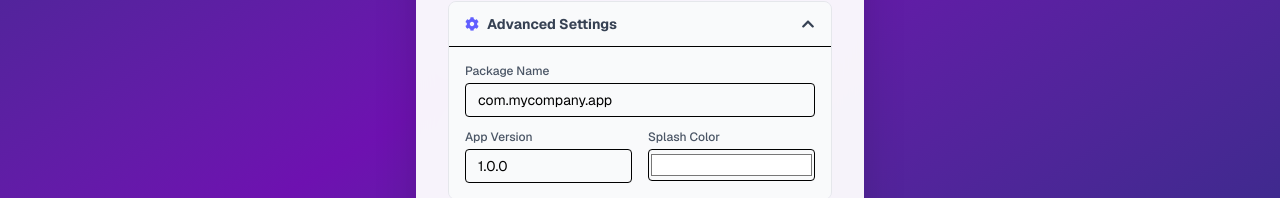
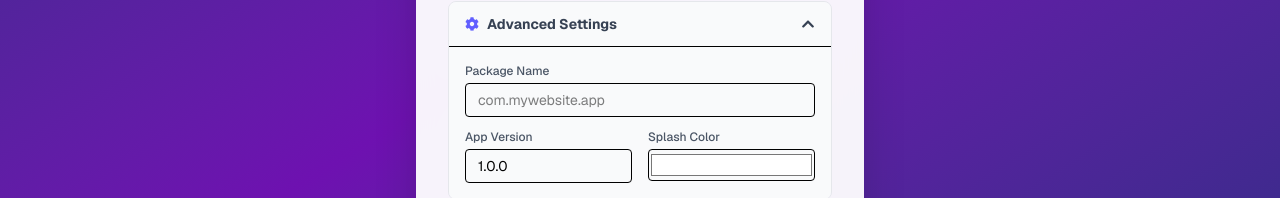
Before and after one commit to mrbadstudent48-dev/apk-maker-live, a Next.js app: page / in a window 1280 px wide. Both pictures are taken after a click on the button "Advanced Settings". Shown: the part 427-625 px from the top of the page. Built offline with nearby package versions, Linux system fonts and the light colour scheme.

Commit message:
Update page.js

```diff
--- a/src/app/page.js
+++ b/src/app/page.js
@@ -11,7 +11,8 @@ export default function Home() {
     const [urlError, setUrlError] = useState("");
 
     const [showAdvanced, setShowAdvanced] = useState(false);
-    const [packageName, setPackageName] = useState("com.mycompany.app");
+    const [packageName, setPackageName] = useState("");
+    const [isPackageEdited, setIsPackageEdited] = useState(false); // নতুন লজিক
     const [version, setVersion] = useState("1.0.0");
     const [splashColor, setSplashColor] = useState("#FFFFFF");
 
@@ -20,14 +21,24 @@ export default function Home() {
     const [downloadUrl, setDownloadUrl] = useState("");
 
     // ================== আপনার তথ্য বসান ==================
-    const IMGBB_API_KEY = "a3b7f162039d6ecfb5980f08165110a6"; // এখানে Key দিন
-    const GITHUB_USERNAME = "mrbadstudent48-dev"; // যেমন: mrbadstudent48-dev
+    const IMGBB_API_KEY = "a3b7f162039d6ecfb5980f08165110a6";
+    const GITHUB_USERNAME = "mrbadstudent48-dev";
     const REPO_NAME = "apk-maker";
     // ====================================================
 
     const terminalEndRef = useRef(null);
     useEffect(() => { terminalEndRef.current?.scrollIntoView({ behavior: "smooth" }); }, [logs]);
     const pushLog = (msg) => setLogs((prev) => [...prev, `> ${msg}`]);
+
+    // ম্যাজিক: App Name লিখলে অটোমেটিক Package Name তৈরি হবে
+    useEffect(() => {
+        if (!isPackageEdited && appName) {
+            const cleanName = appName.replace(/[^a-zA-Z0-9]/g, "").toLowerCase();
+            setPackageName(`com.${cleanName || "app"}.app`);
+        } else if (!isPackageEdited && !appName) {
+            setPackageName("");
+        }
+    }, [appName, isPackageEdited]);
 
     const validateURL = (input) => {
         let cleanUrl = input.trim();
@@ -53,6 +64,9 @@ export default function Home() {
             return;
         }
         if (!appName || !logoFile) return alert("Fill all fields!");
+
+        // যদি প্যাকেজ নেম ফাঁকা থাকে, তবে ডিফল্ট একটা ধরে নিবে
+        const finalPackageName = packageName.trim() || "com.app.app";
 
         setStatus("building");
         setLogs(["> Analyzing target URL..."]);
@@ -85,7 +99,7 @@ export default function Home() {
                 method: "POST", headers: { "Content-Type": "application/json" },
                 body: JSON.stringify({
                     action: "start_build",
-                    payload: { url: finalUrl, app_name: appName, icon_url: imgData.data.url, package_name: packageName, version, splash_color: splashColor }
+                    payload: { url: finalUrl, app_name: appName, icon_url: imgData.data.url, package_name: finalPackageName, version, splash_color: splashColor }
                 })
             });
 
@@ -95,7 +109,7 @@ export default function Home() {
             setTimeout(fetchRunId, 10000);
         } catch (err) {
             pushLog(`[ERROR] ${err.message}`);
-            setStatus("error"); // এখন আর গায়েব হবে না!
+            setStatus("error");
         }
     };
 
@@ -178,7 +192,16 @@ export default function Home() {
                                 <div className="p-4 bg-gray-50 space-y-3 border-t">
                                     <div>
                                         <label className="block text-xs font-medium text-gray-600">Package Name</label>
-                                        <input type="text" value={packageName} onChange={(e) => setPackageName(e.target.value)} className="w-full px-3 py-1.5 border rounded text-sm mt-1" />
+                                        <input
+                                            type="text"
+                                            value={packageName}
+                                            onChange={(e) => {
+                                                setPackageName(e.target.value);
+                                                setIsPackageEdited(true); // ইউজার এডিট করলে অটো আপডেট বন্ধ হবে
+                                            }}
+                                            placeholder="com.mywebsite.app"
+                                            className="w-full px-3 py-1.5 border rounded text-sm mt-1"
+                                        />
                                     </div>
                                     <div className="flex gap-4">
                                         <div className="w-1/2">
@@ -200,7 +223,6 @@ export default function Home() {
                     </div>
                 )}
 
-                {/* এই সেকশনটিতেই ম্যাজিক করা হয়েছে (building এবং error একসাথে) */}
                 {(status === "building" || status === "error") && (
                     <div className="mt-2">
                         <div className="bg-gray-800 rounded-t-lg px-4 py-2 flex items-center justify-between">
@@ -216,7 +238,6 @@ export default function Home() {
                             <div ref={terminalEndRef} />
                         </div>
 
-                        {/* যদি এরর আসে, তবে এই বাটনটি দেখাবে */}
                         {status === "error" && (
                             <button onClick={() => { setStatus("idle"); setLogs([]); }} className="w-full bg-red-500 hover:bg-red-600 text-white font-bold py-3 px-4 rounded-lg mt-4 shadow-lg transition">
                                 Fix Error & Try Again
@@ -236,7 +257,7 @@ export default function Home() {
                         <button onClick={() => window.location.href = downloadUrl} className="w-full bg-green-500 hover:bg-green-600 text-white font-bold py-3 px-4 rounded-lg shadow-lg mb-3 flex items-center justify-center gap-2">
                             <FaDownload /> Download APK
                         </button>
-                        <button onClick={() => { setStatus("idle"); setLogs([]); setUrl(""); setAppName(""); }} className="w-full bg-gray-200 hover:bg-gray-300 text-gray-700 font-bold py-2 rounded-lg">Create Another App</button>
+                        <button onClick={() => { setStatus("idle"); setLogs([]); setUrl(""); setAppName(""); setPackageName(""); setIsPackageEdited(false); }} className="w-full bg-gray-200 hover:bg-gray-300 text-gray-700 font-bold py-2 rounded-lg">Create Another App</button>
                     </div>
                 )}
             </div>
```
